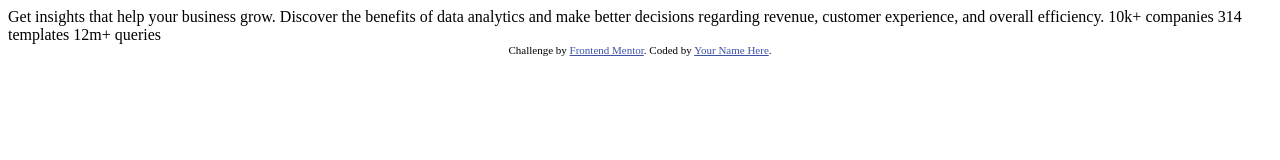
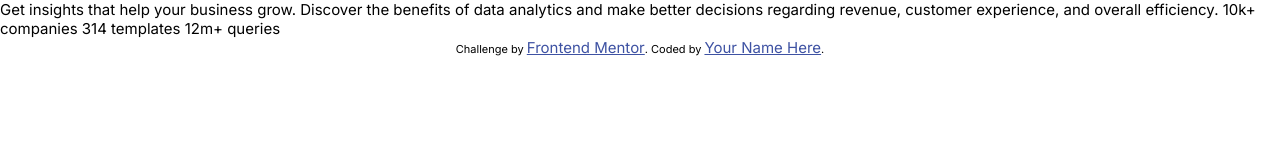
Before and after one commit to mseob/stats-preview-card, a plain HTML site: page index.html in a window 1280 px wide. Drawn offline with Linux system fonts and the light colour scheme.

Commit message:
CSS Setting

```diff
--- a/index.html
+++ b/index.html
@@ -5,6 +5,10 @@
   <meta name="viewport" content="width=device-width, initial-scale=1.0"> <!-- displays site properly based on user's device -->
 
   <link rel="icon" type="image/png" sizes="32x32" href="./images/favicon-32x32.png">
+  <link rel="stylesheet" href="style.css">
+  <link rel="preconnect" href="https://fonts.googleapis.com">
+<link rel="preconnect" href="https://fonts.gstatic.com" crossorigin>
+<link href="https://fonts.googleapis.com/css2?family=Inter:wght@400;700&display=swap" rel="stylesheet">
 
   <title>Frontend Mentor | Stats preview card component</title>
 
--- /dev/null
+++ b/style.css
@@ -0,0 +1,6 @@
+* {
+  font-family: "Inter", sans-serif;
+  margin: 0;
+  padding: 0;
+  font-size: 15px;
+}
```
Also changed, not shown: 1 other file.
